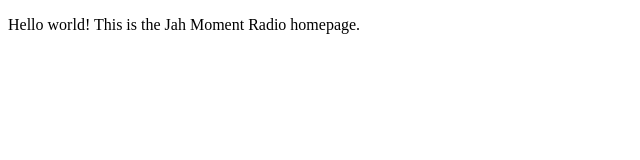
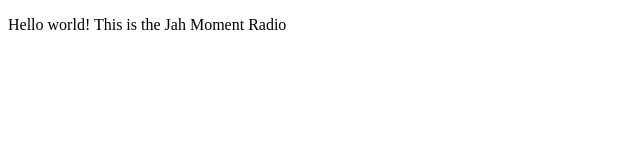
Before and after one commit to jahmomentradio/jahmomentradio.github.io, a plain HTML site: page index.html in a window 1280 px wide. Shown: the full height of the page, 0-640 px from the left. Drawn offline with Linux system fonts and the light colour scheme.

Commit message:
alteracao1

```diff
--- a/index.html
+++ b/index.html
@@ -10,6 +10,6 @@
     </head>
     <body>
         <!-- Add your site or application content here -->
-        <p>Hello world! This is the Jah Moment Radio homepage.</p>
+        <p>Hello world! This is the Jah Moment Radio</p>
     </body>
 </html>
```
